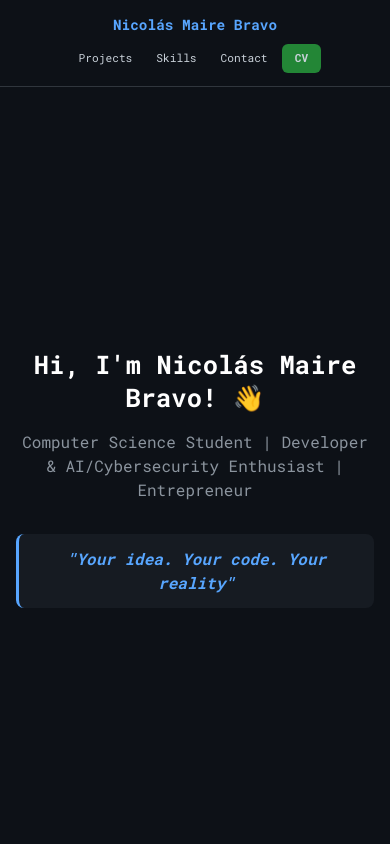
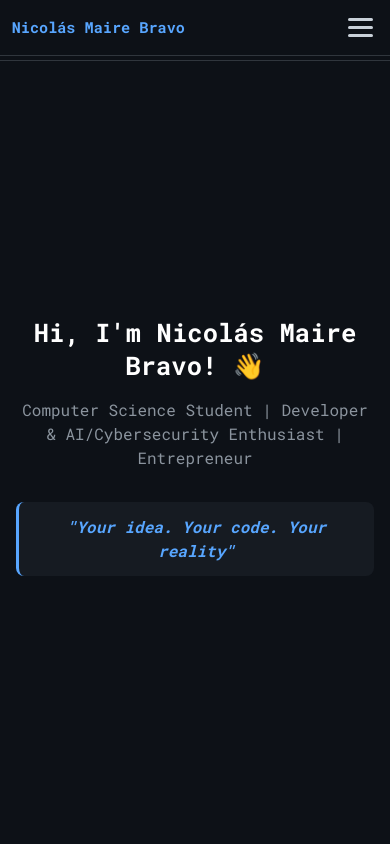
Before and after one commit to nico-maire/nico-maire.github.io, a plain HTML site: page index.html in a window 390 px wide. Shown: the top 844 px of the page. Drawn offline with nearby package versions, Linux system fonts and the light colour scheme.

Commit message:
add hamburger menu for mobile navigation

```diff
--- a/index.html
+++ b/index.html
@@ -20,7 +20,12 @@
     <!-- Navbar -->
     <nav>
         <div class="nav-brand">Nicolás Maire Bravo</div>
-        <ul class="nav-links">
+        <button class="hamburger" id="hamburger" aria-label="Menu">
+            <span></span>
+            <span></span>
+            <span></span>
+        </button>
+        <ul class="nav-links" id="navLinks">
             <li><a href="#projects">Projects</a></li>
             <li><a href="#skills">Skills</a></li>
             <li><a href="#contact">Contact</a></li>
@@ -407,6 +412,31 @@
     <script src="https://unpkg.com/aos@2.3.1/dist/aos.js"></script>
     <script>
         AOS.init();
+
+        // Hamburger Menu Toggle
+        const hamburger = document.getElementById('hamburger');
+        const navLinks = document.getElementById('navLinks');
+
+        hamburger.addEventListener('click', () => {
+            hamburger.classList.toggle('active');
+            navLinks.classList.toggle('active');
+        });
+
+        // Close menu when clicking on a link
+        document.querySelectorAll('.nav-links a').forEach(link => {
+            link.addEventListener('click', () => {
+                hamburger.classList.remove('active');
+                navLinks.classList.remove('active');
+            });
+        });
+
+        // Close menu when clicking outside
+        document.addEventListener('click', (e) => {
+            if (!e.target.closest('nav')) {
+                hamburger.classList.remove('active');
+                navLinks.classList.remove('active');
+            }
+        });
     </script>
 </body>
 </html>
--- a/style.css
+++ b/style.css
@@ -37,6 +37,39 @@ nav {
     font-size: 1.5rem;
     font-weight: 700;
     color: #58a6ff;
+    z-index: 1001;
+}
+
+/* Hamburger Menu */
+.hamburger {
+    display: none;
+    flex-direction: column;
+    gap: 5px;
+    background: none;
+    border: none;
+    cursor: pointer;
+    padding: 5px;
+    z-index: 1001;
+}
+
+.hamburger span {
+    width: 25px;
+    height: 3px;
+    background-color: #C9D1D9;
+    border-radius: 3px;
+    transition: all 0.3s ease;
+}
+
+.hamburger.active span:nth-child(1) {
+    transform: rotate(45deg) translate(8px, 8px);
+}
+
+.hamburger.active span:nth-child(2) {
+    opacity: 0;
+}
+
+.hamburger.active span:nth-child(3) {
+    transform: rotate(-45deg) translate(7px, -7px);
 }
 
 .nav-links {
@@ -399,46 +432,66 @@ footer {
 @media screen and (max-width: 767px) {
     /* Navigation - Mobile Menu */
     nav {
-        padding: 0.8rem 3%;
-        flex-wrap: wrap;
-        gap: 0.5rem;
+        padding: 1rem 4%;
     }
 
     .nav-brand {
-        font-size: 1rem;
-        width: 100%;
-        text-align: center;
+        font-size: 1.1rem;
     }
 
+    /* Show Hamburger */
+    .hamburger {
+        display: flex;
+    }
+
+    /* Hide nav links by default */
     .nav-links {
-        flex-direction: row;
-        gap: 0.5rem;
-        flex-wrap: wrap;
-        justify-content: center;
-        width: 100%;
-        font-size: 0.75rem;
+        position: fixed;
+        top: 60px;
+        left: 0;
+        right: 0;
+        flex-direction: column;
+        background-color: #0d1117;
+        border-bottom: 1px solid #30363d;
+        gap: 0;
+        padding: 0;
+        max-height: 0;
+        overflow: hidden;
+        transition: max-height 0.3s ease, padding 0.3s ease;
+    }
+
+    .nav-links.active {
+        max-height: 300px;
+        padding: 1rem 0;
     }
 
     .nav-links li {
-        flex: 0 0 auto;
+        width: 100%;
+        text-align: center;
+        border-bottom: 1px solid #30363d;
+    }
+
+    .nav-links li:last-child {
+        border-bottom: none;
     }
 
     .nav-links a {
         display: block;
-        padding: 0.4rem 0.8rem;
-        font-size: 0.75rem;
-        white-space: nowrap;
+        padding: 1rem;
+        font-size: 1rem;
+        width: 100%;
     }
 
     .cv-link {
-        padding: 0.4rem 1rem !important;
+        padding: 1rem !important;
+        border-radius: 0 !important;
     }
 
-    /* Hero Section */
+    /* Hero Section - Fixed padding */
     header {
         height: auto;
         min-height: 100vh;
-        padding: 10rem 1.5rem 2rem;
+        padding: 6rem 1.5rem 2rem;
     }
 
     .hero-content h1 {
@@ -558,29 +611,16 @@ footer {
 @media screen and (max-width: 480px) {
     /* Navigation */
     nav {
-        padding: 0.8rem 2%;
+        padding: 0.8rem 3%;
     }
 
     .nav-brand {
-        font-size: 0.9rem;
-    }
-
-    .nav-links {
-        gap: 0.3rem;
-    }
-
-    .nav-links a {
-        font-size: 0.7rem;
-        padding: 0.35rem 0.6rem;
-    }
-
-    .cv-link {
-        padding: 0.35rem 0.8rem !important;
+        font-size: 0.95rem;
     }
 
     /* Hero Section */
     header {
-        padding: 9rem 1rem 2rem;
+        padding: 5rem 1rem 2rem;
     }
 
     .hero-content h1 {
```
